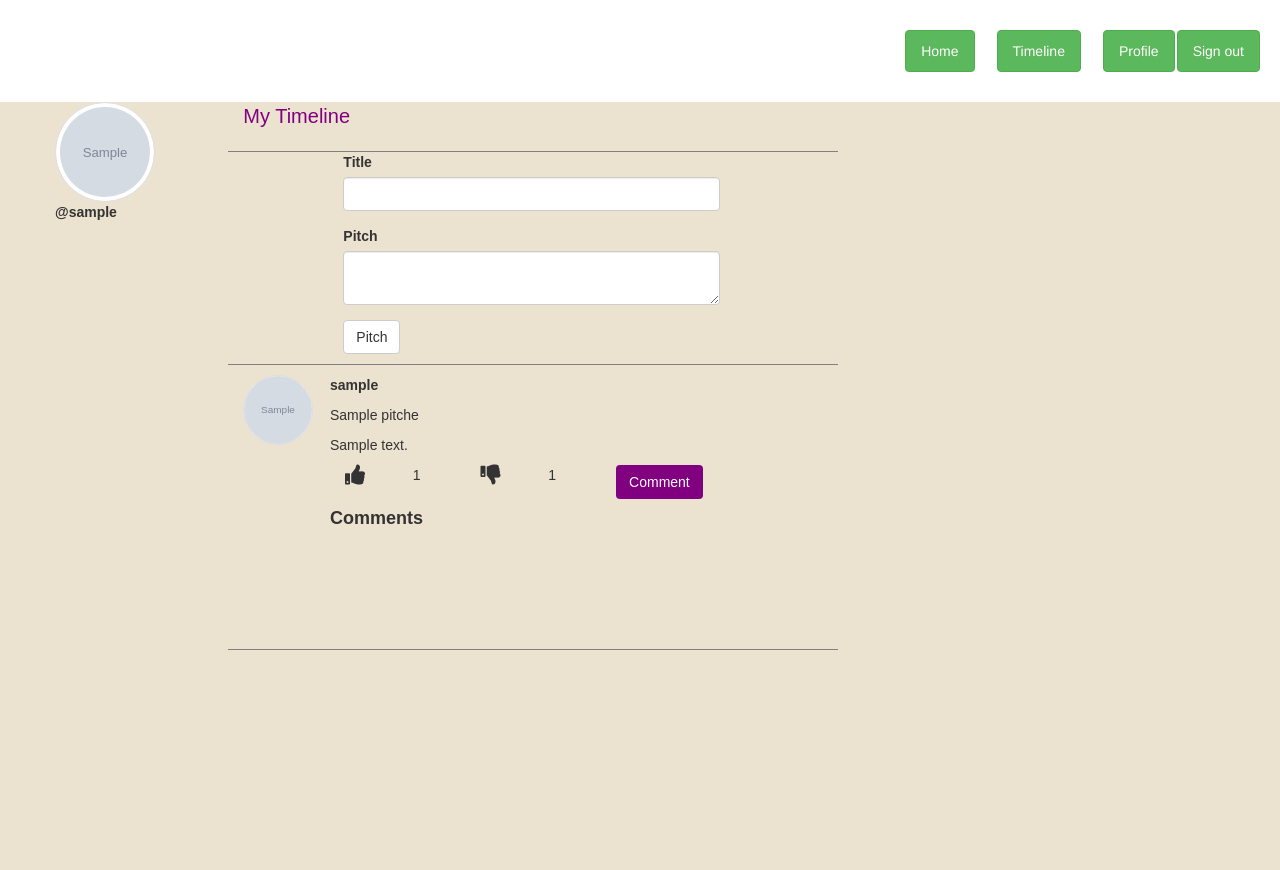
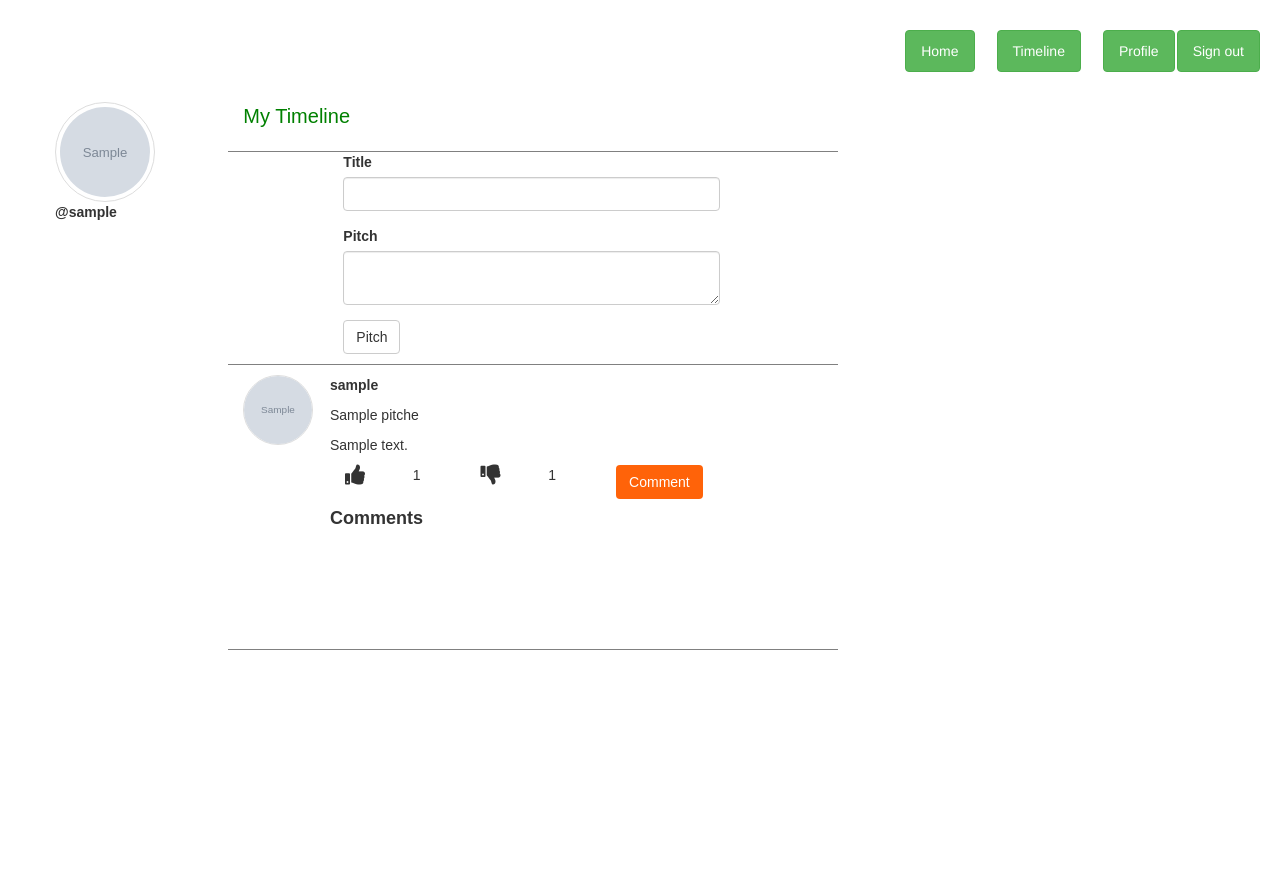
Before and after one commit to RisperAkinyi/PitchBlog, a Flask app: page /timeline in a window 1280 px wide. Run offline with Flask 2, Linux system fonts and the light colour scheme; a user stored in the database is signed in; tables that the repository leaves empty hold one stand-in row (values such as "Sample post"); grey boxes marked "Sample" are stand-in pictures; some libraries are stand-ins or nearby versions.

```diff
--- a/app/templates/timeline.html
+++ b/app/templates/timeline.html
@@ -7,7 +7,7 @@
 {% block content %}
 
 <link rel="stylesheet" href="https://use.fontawesome.com/releases/v5.7.0/css/all.css">
-<div class="container-fluid" style="background-color: #ECE2D0;font-family: Arial, Helvetica, sans-serif;
+<div class="container-fluid" style="font-family: Arial, Helvetica, sans-serif;
 padding-bottom: 40px;height:768px;overflow-x: hidden;overflow-y:scroll;">
     <div class="row" id="timeline">
     <div class="col-md-2" id="utilities">
@@ -25,7 +25,7 @@ padding-bottom: 40px;height:768px;overflow-x: hidden;overflow-y:scroll;">
     <div class="col-md-6" id="myposts">
             <div class="row" style="width:100%; border-bottom: solid 1px grey;margin: 0;height:50px;">
                     <div class="col-md-4">
-                        <a style="color:purple;font-size: 20px;">My Timeline</a>
+                        <a style="color: green;font-size: 20px;">My Timeline</a>
                     </div>
             </div>
         <div class="row" style="width:100%; border-bottom: solid 1px grey;margin: 0;padding-bottom: 10px;">
@@ -77,7 +77,7 @@ padding-bottom: 40px;height:768px;overflow-x: hidden;overflow-y:scroll;">
                             </div>
                     </div>
                     <div class="col-md-2">
-                            <button type="button" class="btn" data-toggle="modal" data-target="#myModal" style="background-color: purple;color:white;font:20px;">Comment
+                            <button type="button" class="btn" data-toggle="modal" data-target="#myModal" style="background-color: rgb(255, 99, 9);color:white;font:20px;">Comment
 </button>
                     </div>
       <div class="modal fade" id="myModal" tabindex="-1" role="dialog" aria-labelledby="exampleModalLabel" aria-hidden="true">
```
